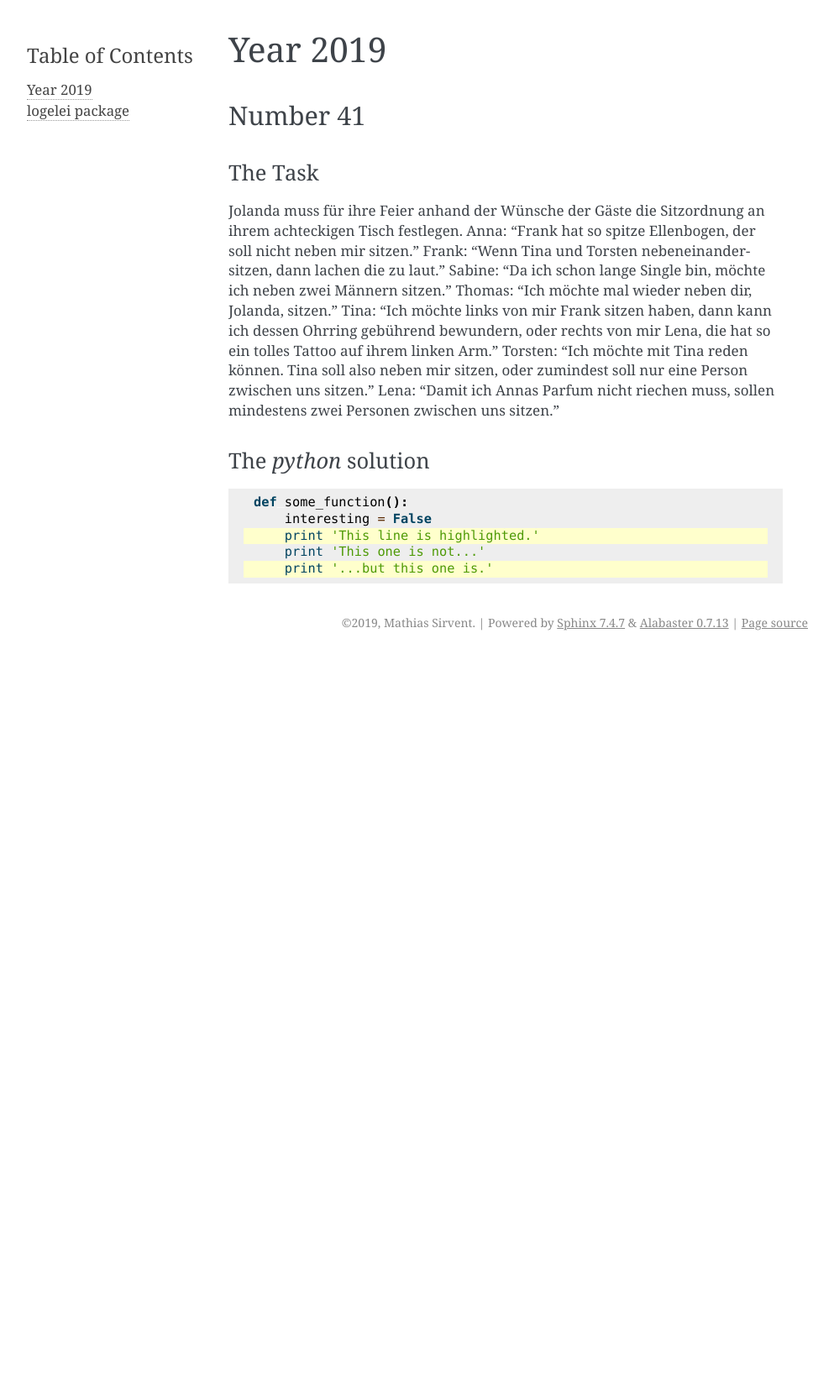
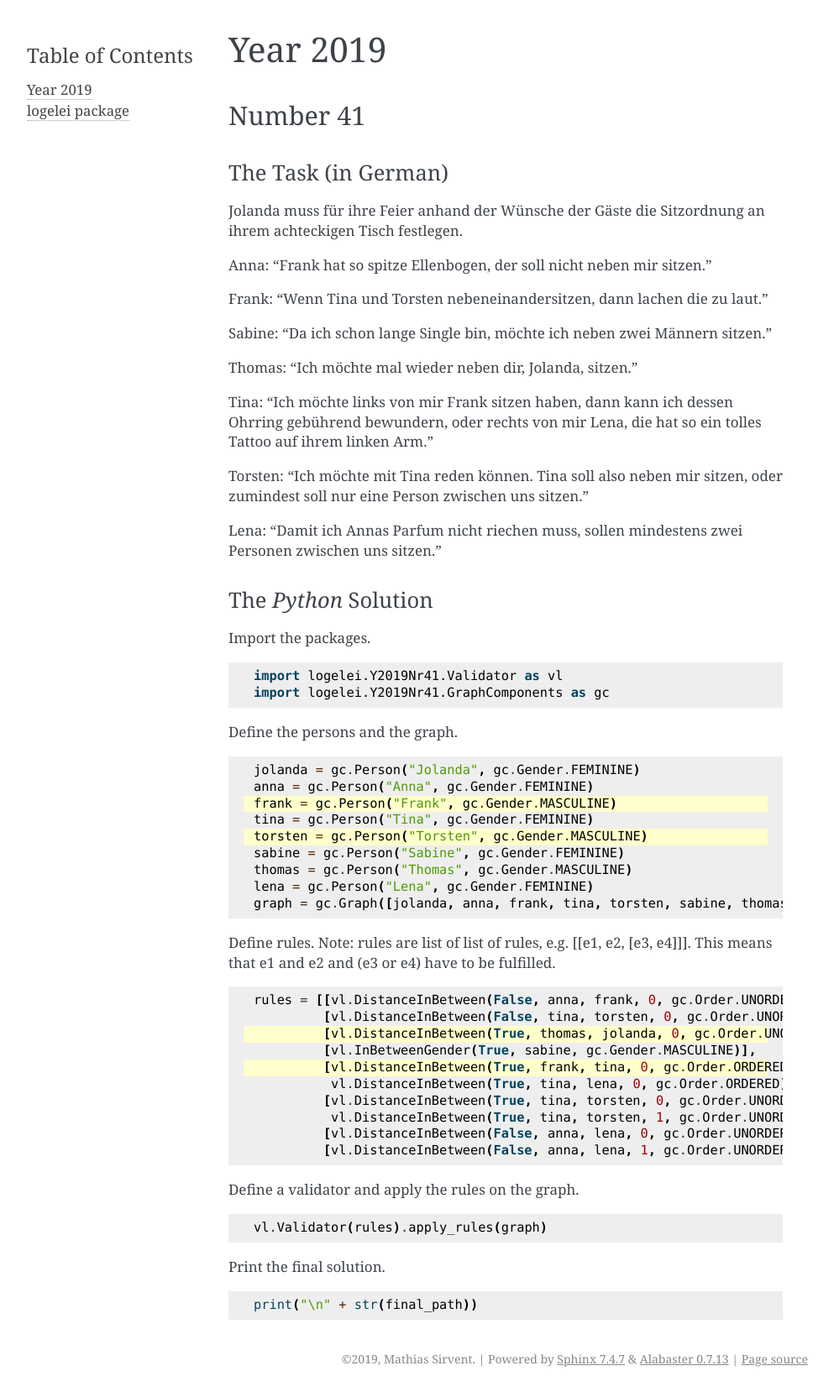
Before and after one commit to PanchoVarallo/logelei, a Sphinx documentation site: the page built from docs/source/year2019.rst, in a window 1280 px wide. Shown: the whole page at 84% size, without its empty margins (148-1141 px from the left). Built offline with Sphinx 7.4.7, drawn with Linux system fonts in a browser that asks for light colours; before the commit the page ends 900 px from its top, so only the background shows below that.

Commit message:
test the doc

```diff
--- a/docs/source/year2019.rst
+++ b/docs/source/year2019.rst
@@ -4,26 +4,77 @@ Year 2019
 Number 41
 ---------
 
-The Task
-********
+The Task (in German)
+********************
 
 Jolanda muss für ihre Feier anhand der Wünsche der Gäste die Sitzordnung an ihrem achteckigen Tisch festlegen.
+
 Anna: "Frank hat so spitze Ellenbogen, der soll nicht neben mir sitzen."
+
 Frank: "Wenn Tina und Torsten nebeneinandersitzen, dann lachen die zu laut."
+
 Sabine: "Da ich schon lange Single bin, möchte ich neben zwei Männern sitzen."
+
 Thomas: "Ich möchte mal wieder neben dir, Jolanda, sitzen."
+
 Tina: "Ich möchte links von mir Frank sitzen haben, dann kann ich dessen Ohrring gebührend bewundern, oder rechts von mir Lena, die hat so ein tolles Tattoo auf ihrem linken Arm."
+
 Torsten: "Ich möchte mit Tina reden können. Tina soll also neben mir sitzen, oder zumindest soll nur eine Person zwischen uns sitzen."
+
 Lena: "Damit ich Annas Parfum nicht riechen muss, sollen mindestens zwei Personen zwischen uns sitzen."
 
-The `python` solution
+The `Python` Solution
 *********************
+
+Import the packages.
 
 .. code-block:: python
    :emphasize-lines: 3,5
 
-   def some_function():
-       interesting = False
-       print 'This line is highlighted.'
-       print 'This one is not...'
-       print '...but this one is.'
+   import logelei.Y2019Nr41.Validator as vl
+   import logelei.Y2019Nr41.GraphComponents as gc
+
+Define the persons and the graph.
+
+.. code-block:: python
+   :emphasize-lines: 3,5
+
+   jolanda = gc.Person("Jolanda", gc.Gender.FEMININE)
+   anna = gc.Person("Anna", gc.Gender.FEMININE)
+   frank = gc.Person("Frank", gc.Gender.MASCULINE)
+   tina = gc.Person("Tina", gc.Gender.FEMININE)
+   torsten = gc.Person("Torsten", gc.Gender.MASCULINE)
+   sabine = gc.Person("Sabine", gc.Gender.FEMININE)
+   thomas = gc.Person("Thomas", gc.Gender.MASCULINE)
+   lena = gc.Person("Lena", gc.Gender.FEMININE)
+   graph = gc.Graph([jolanda, anna, frank, tina, torsten, sabine, thomas, lena])
+
+Define rules. Note: rules are list of list of rules, e.g. [[e1, e2, [e3, e4]]]. This means that e1 and e2 and (e3 or e4) have to be fulfilled.
+
+.. code-block:: python
+   :emphasize-lines: 3,5
+
+   rules = [[vl.DistanceInBetween(False, anna, frank, 0, gc.Order.UNORDERED)],
+            [vl.DistanceInBetween(False, tina, torsten, 0, gc.Order.UNORDERED)],
+            [vl.DistanceInBetween(True, thomas, jolanda, 0, gc.Order.UNORDERED)],
+            [vl.InBetweenGender(True, sabine, gc.Gender.MASCULINE)],
+            [vl.DistanceInBetween(True, frank, tina, 0, gc.Order.ORDERED),
+             vl.DistanceInBetween(True, tina, lena, 0, gc.Order.ORDERED)],
+            [vl.DistanceInBetween(True, tina, torsten, 0, gc.Order.UNORDERED),
+             vl.DistanceInBetween(True, tina, torsten, 1, gc.Order.UNORDERED)],
+            [vl.DistanceInBetween(False, anna, lena, 0, gc.Order.UNORDERED)],
+            [vl.DistanceInBetween(False, anna, lena, 1, gc.Order.UNORDERED)]]
+
+Define a validator and apply the rules on the graph.
+
+.. code-block:: python
+   :emphasize-lines: 3,5
+
+   vl.Validator(rules).apply_rules(graph)
+
+Print the final solution.
+
+.. code-block:: python
+   :emphasize-lines: 3,5
+
+   print("\n" + str(final_path))
```
Also changed, not shown: 1 other file.
